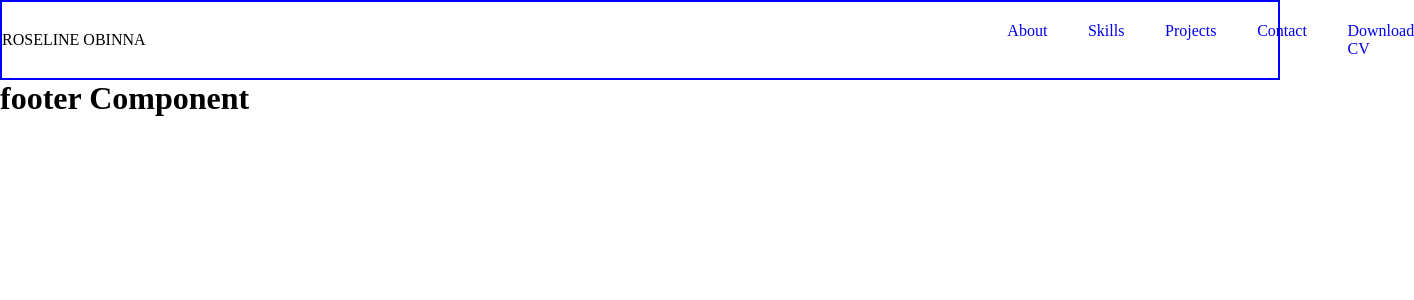
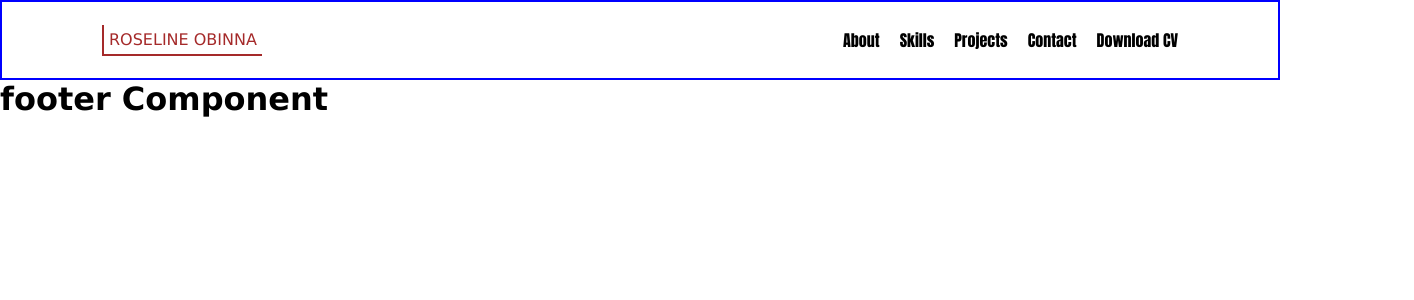
Before and after one commit to roselineo/react-tutotiral, a React (Create React App) app: page / in a window 1280 px wide. Shown: the top 300 px of the page, 1414 px wide, since content can reach past the window. Built offline with nearby package versions, Linux system fonts and the light colour scheme.

Commit message:
initial commit

```diff
--- a/src/component/Header.css
+++ b/src/component/Header.css
@@ -4,18 +4,45 @@
     justify-content: space-between;
     align-items: center;
     height: 10vh;
+    padding:0 100px;
 }
 
 .mobile-menu{
     display:  none;
 }
 
+.logo-div{
+    color: brown;
+    font: weight 900;
+    border-left: 2px double brown;
+    border-bottom: 2px double brown;
+    padding: 5px;
+}
+
 .menu ul{
     list-style: none;
     display: flex;
-    gap: 15%;
+    gap: 20px;
 }
 
 .menu-item{
     text-decoration: none;
+    color: black;
+    font-family: Impact, Haettenschweiler, 'Arial Narrow Bold', sans-serif;
+    position:  relative;
 }
+
+.menu-item::after{
+    content:"" ;
+    width: 0;
+    height: 2px;
+    background-color: black;
+    position: absolute;
+    bottom: -10px;
+    left: 0;
+    transition: width 0.5s;
+}
+
+.menu-item:hover::after{
+    width: 100%;
+}
--- a/src/index.css
+++ b/src/index.css
@@ -3,3 +3,7 @@
     margin: 0;
     box-sizing: border-box;
 }
+
+body{
+    font-family: 'Lucida Sans', 'Lucida Sans Regular', 'Lucida Grande', 'Lucida Sans Unicode', Geneva, Verdana, sans-serif;
+}
```
